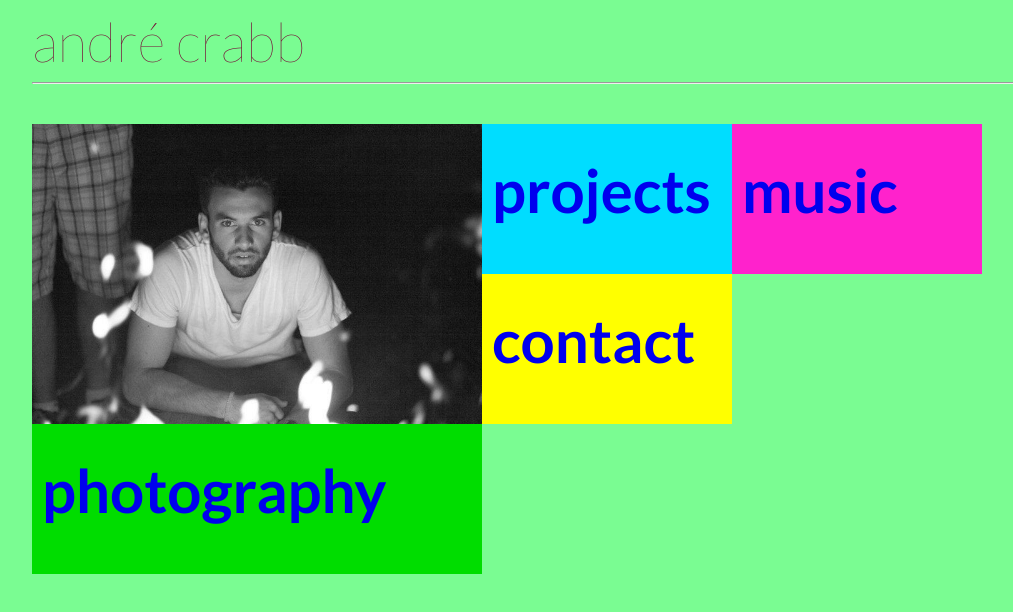
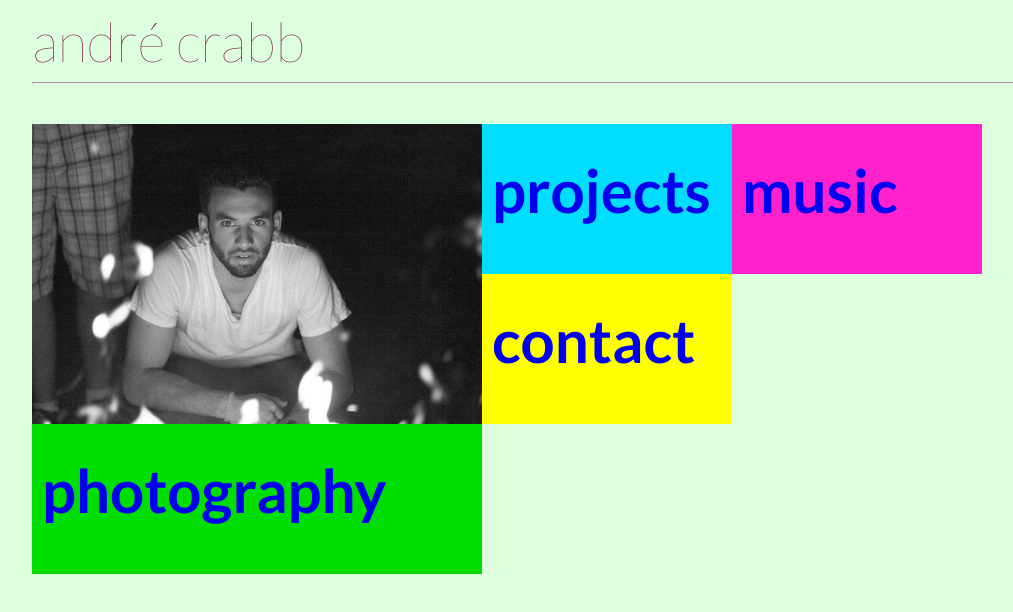
Before and after one commit to acrabb/acrabb.github.com, a plain HTML site: page index.html in a window 1280 px wide. Shown: the whole page, without its empty margins (68-1081 px from the left). Drawn offline with Linux system fonts and the light colour scheme.

Commit message:
background green change

```diff
--- a/css/core0.css
+++ b/css/core0.css
@@ -1,7 +1,7 @@
 body {
     font-size:100%;
     font-family:'Lato', sans-serif;
-    background-color:#7AFC92;
+    background-color:#DFD;
     font-weight: 300;
 }
 hr {
```
